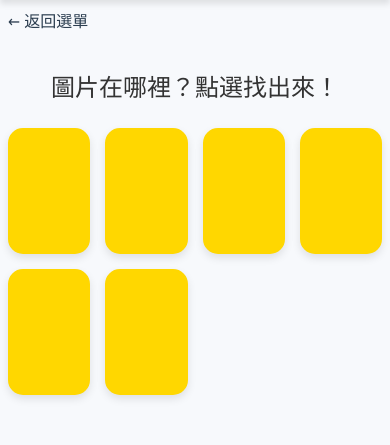
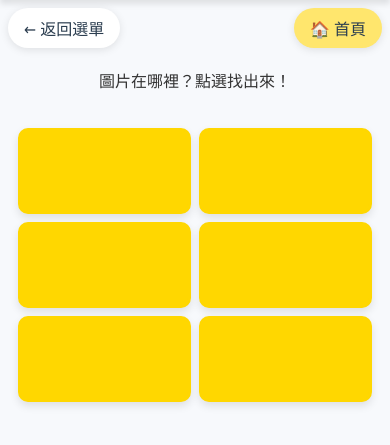
Before and after one commit to zzshcool/early-child-learn, a Spring Boot app: page /cognitive/memory-flip in a window 390 px wide. Shown: the part 51-496 px from the top of the page. Run offline with Spring Boot 4, Linux system fonts and the light colour scheme.

Commit message:
優化圖卡2

```diff
--- a/src/main/resources/templates/cognitive/memory_flip.html
+++ b/src/main/resources/templates/cognitive/memory_flip.html
@@ -3,6 +3,7 @@
 
 <head>
     <meta charset="UTF-8">
+    <meta name="viewport" content="width=device-width, initial-scale=1.0">
     <title>圖像記憶 - 快樂學習樂園</title>
     <link rel="stylesheet" th:href="@{/css/style.css}">
     <style>
@@ -54,7 +55,7 @@
         .message {
             font-size: 1.5rem;
             margin: 20px;
-            height: 40px;
+            min-height: 40px;
             color: #333;
         }
 
@@ -109,6 +110,70 @@
             font-weight: bold;
             color: #FF6B6B;
         }
+
+        /* 響應式設計 - 平板 */
+        @media (max-width: 768px) {
+            .cards-grid {
+                grid-template-columns: repeat(3, 1fr);
+                gap: 10px;
+                max-width: 100%;
+                padding: 0 10px;
+            }
+
+            .memory-card {
+                height: 100px;
+                font-size: 2.5rem;
+            }
+
+            .target-display {
+                font-size: 1.5rem;
+                padding: 10px;
+                margin: 10px;
+            }
+
+            .message {
+                font-size: 1.2rem;
+                margin: 10px;
+            }
+
+            .countdown-big {
+                font-size: 2.5rem;
+            }
+        }
+
+        /* 響應式設計 - 手機 */
+        @media (max-width: 480px) {
+            .cards-grid {
+                grid-template-columns: repeat(2, 1fr);
+                gap: 8px;
+            }
+
+            .memory-card {
+                height: 80px;
+                font-size: 2rem;
+                border-radius: 10px;
+            }
+
+            .target-display {
+                font-size: 1.3rem;
+                padding: 8px;
+                margin: 8px;
+            }
+
+            .message {
+                font-size: 1rem;
+                margin: 8px;
+            }
+
+            .countdown-big {
+                font-size: 2rem;
+            }
+
+            .btn-restart {
+                padding: 8px 16px;
+                font-size: 1rem;
+            }
+        }
     </style>
 </head>
 
@@ -117,7 +182,10 @@
         <h1>圖像記憶翻翻卡</h1>
     </header>
     <main>
-        <a href="/cognitive/menu" class="back-link">← 返回選單</a>
+        <div class="nav-container">
+            <a href="/cognitive/menu" class="nav-link">← 返回選單</a>
+            <a href="/" class="nav-link home-link">🏠 首頁</a>
+        </div>
         <div class="game-container">
             <div id="target-container">
                 <div class="target-display">
```
